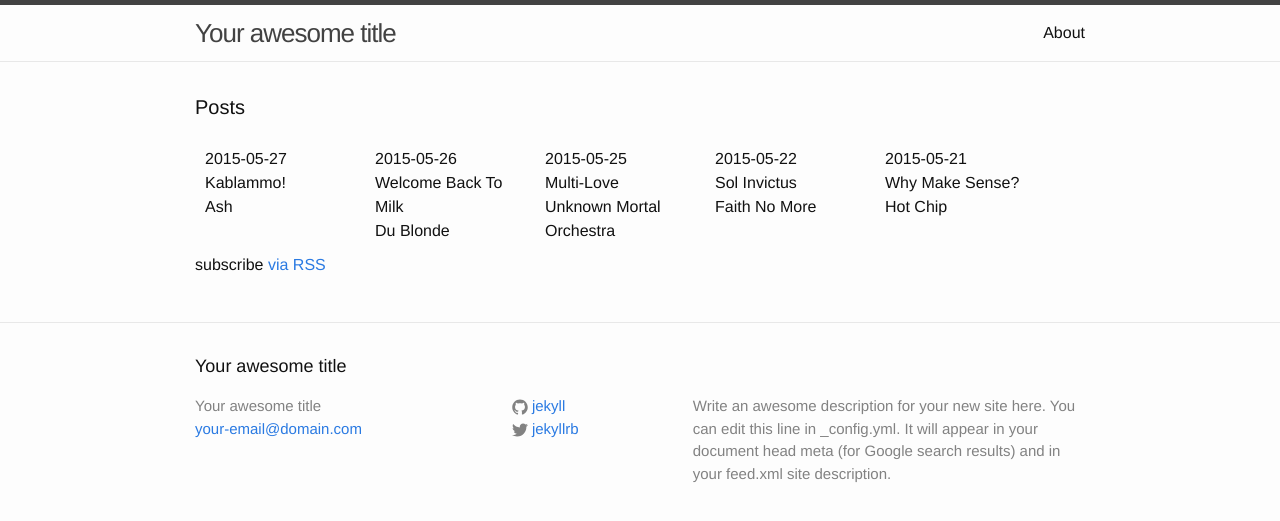
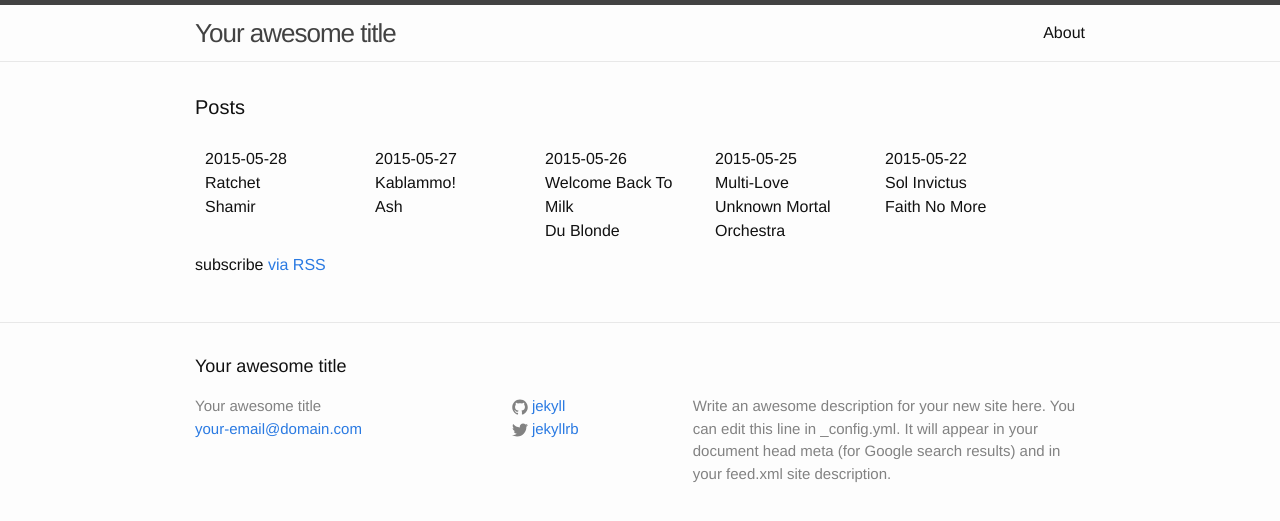
Before and after one commit to karaken12/bbc6musicaotd, a Jekyll site: the page built from site/index.html, in a window 1280 px wide. Shown: the top 521 px of the page. Built offline with Jekyll 4.4.1, drawn with Linux system fonts in a browser that asks for light colours.

Commit message:
Album for 2015-05-28.

```diff
--- a/site/_data/year/2015.yml
+++ b/site/_data/year/2015.yml
@@ -492,3 +492,8 @@
   title: Kablammo!
   twitter: https://twitter.com/BBC6Music/status/603482136289615872
   spotify-id: 2Z8biSfp6WRceFCHHicFFb
+- date: 2015-05-28
+  artist: Shamir
+  title: Ratchet
+  twitter: https://twitter.com/BBC6Music/status/603926658266038272
+  spotify-id: 7vX1WKSgkpG4jwOiaXDVT6
```
